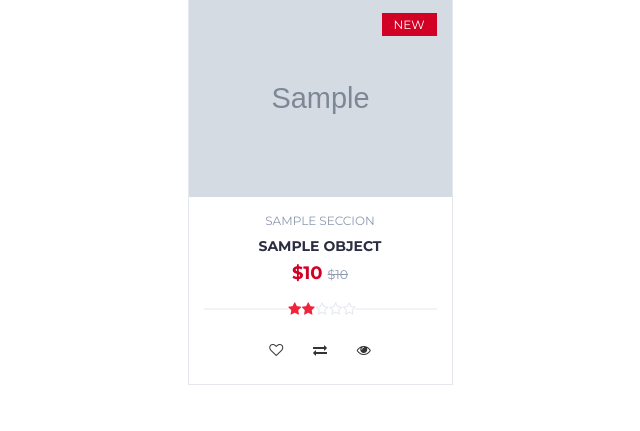
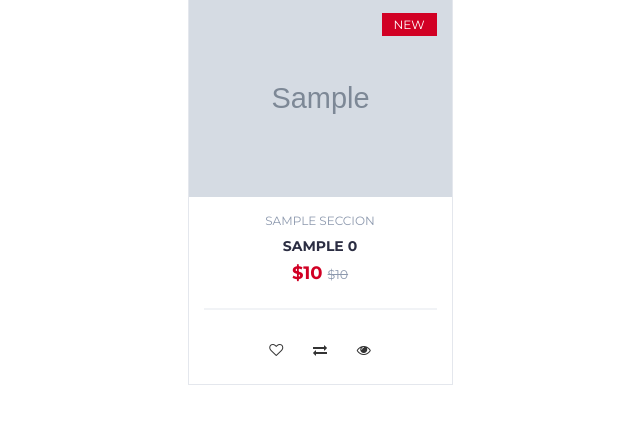
Before and after one commit to dmarcii/tesis_master, a Django app: template templates/tienda_main.html in a window 1280 px wide. Shown: the part 672-1103 px from the top of the page, without its empty margins (320-960 px from the left). Run offline with Django 3.2, Linux system fonts and the light colour scheme; the template is opened without the code that fills it: most values are stand-ins (such as "Sample title", 1, 10 or a date in 2020); grey boxes marked "Sample" are stand-in pictures; some libraries are stand-ins or nearby versions.

Commit message:
sectionsectionsection

```diff
--- a/templates/tienda_main.html
+++ b/templates/tienda_main.html
@@ -255,32 +255,78 @@
 
 										{% for obj in object_list %}
 
+
+
 											<div class="product">
 												<div class="product-img">
-													<img onclick="window.location='/producto/{{obj.id}}';" src="{% static "" %}imagenes/perfiles/{{obj.vendedor}}/{{obj.nombre}}/{{obj.imagen}}"" alt="">
+													<img onclick="window.location='/producto/{{obj.0.id}}';" src="{% static "" %}imagenes/perfiles/{{obj.0.vendedor}}/{{obj.0.nombre}}/{{obj.0.imagen}}"" alt="">
 													<div class="product-label">
 														<span class="new">NEW</span>
 													</div>
 												</div>
 												<div class="product-body">
-													<p class="product-category">{{obj.seccion}}</p>
-													<h3 class="product-name"><a href="#">{{obj.nombre}}</a></h3>
-													<h4 class="product-price">${{obj.precio}} <del class="product-old-price">${{obj.precio}}</del></h4>
+													<p class="product-category">{{obj.0.seccion}}</p>
+													<h3 class="product-name"><a href="#">{{obj.0.nombre}}</a></h3>
+													<h4 class="product-price">${{obj.0.precio}} <del class="product-old-price">${{obj.0.precio}}</del></h4>
 													<div class="product-rating">
-														<i class="fa fa-star"></i>
-														<i class="fa fa-star"></i>
-														<i class="fa fa-star-o"></i>
-														<i class="fa fa-star-o"></i>
-														<i class="fa fa-star-o"></i>
+														{% if obj.1.promedio >= 0 and obj.1.promedio < 1 %}
+															<i class="fa fa-star-o empty"></i>
+															<i class="fa fa-star-o empty"></i>
+															<i class="fa fa-star-o empty"></i>
+															<i class="fa fa-star-o empty"></i>
+															<i class="fa fa-star-o empty"></i>
+														{% endif %}
+
+														{% if obj.1.promedio >= 1 and obj.1.promedio < 2 %}
+															<i class="fa fa-star"></i>
+															<i class="fa fa-star-o empty"></i>
+															<i class="fa fa-star-o empty"></i>
+															<i class="fa fa-star-o empty"></i>
+															<i class="fa fa-star-o empty"></i>
+														{% endif %}
+
+														{% if obj.1.promedio >= 2 and obj.1.promedio < 3 %}
+															<i class="fa fa-star"></i>
+															<i class="fa fa-star"></i>
+															<i class="fa fa-star-o empty"></i>
+															<i class="fa fa-star-o empty"></i>
+															<i class="fa fa-star-o empty"></i>
+														{% endif %}
+
+														{% if obj.1.promedio >= 3 and obj.1.promedio < 4 %}
+
+															<i class="fa fa-star"></i>
+															<i class="fa fa-star"></i>
+															<i class="fa fa-star"></i>
+															<i class="fa fa-star-o empty"></i>
+															<i class="fa fa-star-o empty"></i>
+														{% endif %}
+
+														{% if obj.1.promedio >= 4 and obj.1.promedio < 5 %}
+															<i class="fa fa-star"></i>
+															<i class="fa fa-star"></i>
+															<i class="fa fa-star"></i>
+															<i class="fa fa-star"></i>
+															<i class="fa fa-star-o empty"></i>
+														{% endif %}
+
+														{% if obj.1.promedio >= 5 %}
+															<i class="fa fa-star"></i>
+															<i class="fa fa-star"></i>
+															<i class="fa fa-star"></i>
+															<i class="fa fa-star"></i>
+															<i class="fa fa-star"></i>
+														{% endif %}
 													</div>
 													<div class="product-btns"> <!-- href="https://example.com" -->
 														<button class="add-to-wishlist"><i class="fa fa-heart-o"></i><span class="tooltipp">add to wishlist</span></button>
 														<button class="add-to-compare"><i class="fa fa-exchange"></i><span class="tooltipp">add to compare</span></button>
-														<button onclick="window.location.href='/producto/{{obj.id}}';" class="quick-view"><i  class="fa fa-eye"></i><span class="tooltipp">quick view</span></button>
+
+														<button onclick="window.location.href='/producto/{{obj.0.id}}';" class="quick-view"><i  class="fa fa-eye"></i><span class="tooltipp">quick view</span></button>
 													</div>
 												</div>
 												<div class="add-to-cart">
-													<form action="/addtocar/{{obj.id}}" method="POST">
+													<form action="/addtocar/{{obj.0.id}}" method="POST">
 														{% csrf_token %}
 														<button href="#" class="add-to-cart-btn"><i class="fa fa-shopping-cart"></i> add to cart</button>
 													</form>
```
Also changed, not shown: proyecto/app.py (+50 -31 lines).
